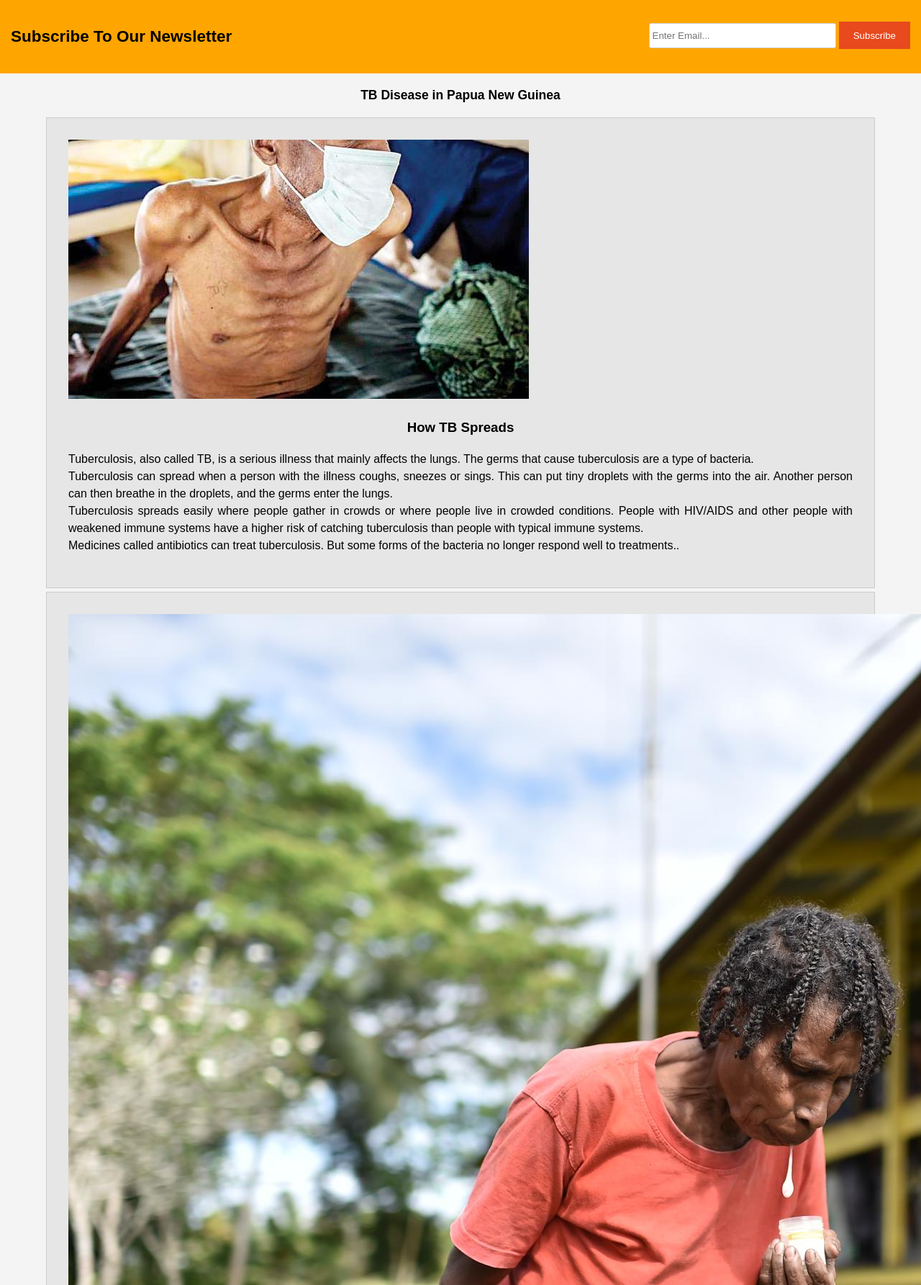
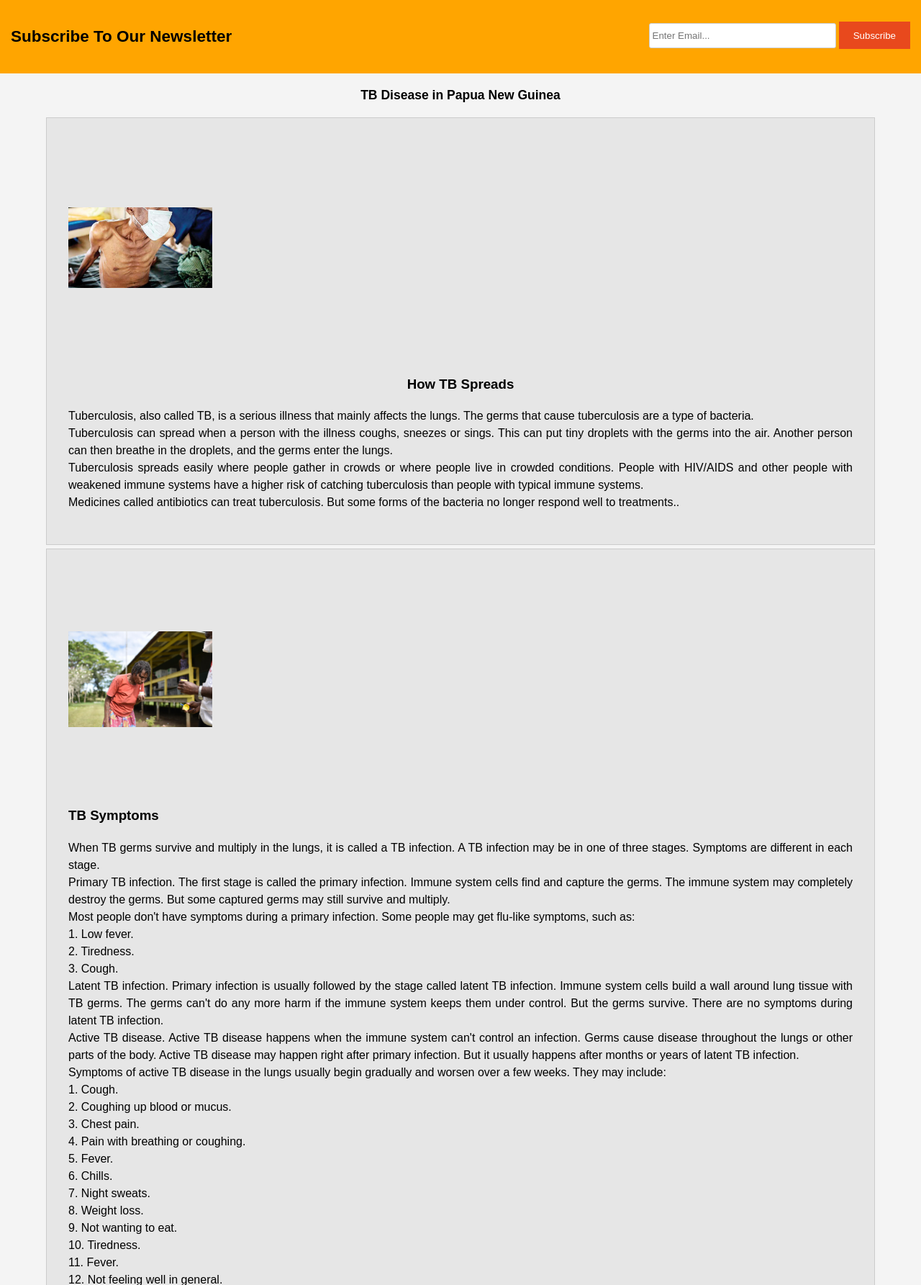
Before and after one commit to rardiva/angautbward, a PHP site: page /services.html in a window 1280 px wide. Shown: the part 135-1920 px from the top of the page at 72% size. Run offline with PHP 8.4, Linux system fonts and the light colour scheme.

Commit message:
Update style.css

```diff
--- a/css/style.css
+++ b/css/style.css
@@ -303,5 +303,6 @@ footer{
 
 .awarenesspics{
   object-fit: contain;
-
+  height:300px;
+  width:200px;
 }
```
